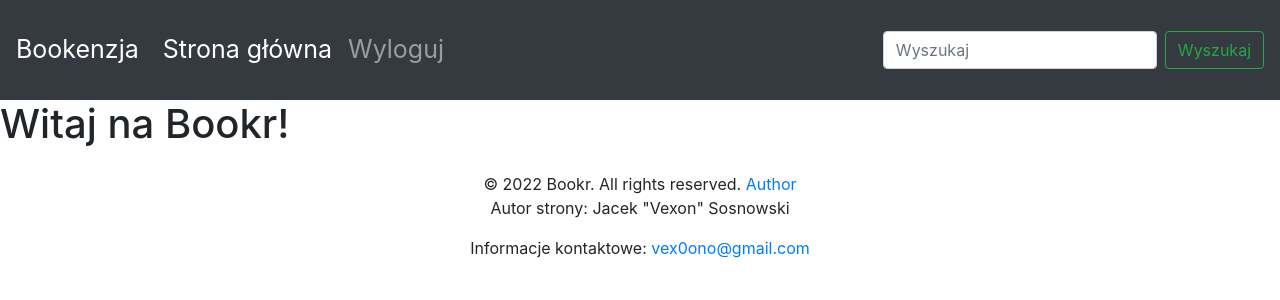
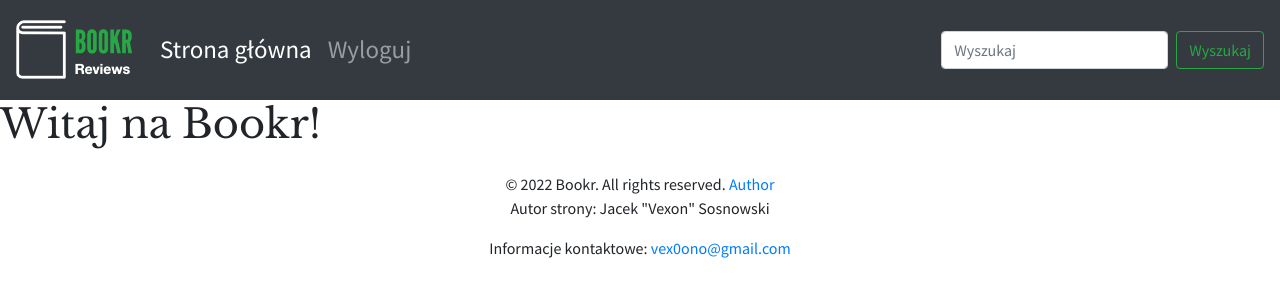
Before and after one commit to Vex0on/PSI_Bookr, a Django app: template bookrApp/reviews/templates/base.html in a window 1280 px wide. Shown: the top 300 px of the page. Run offline with Django 3.2, Linux system fonts and the light colour scheme; the template is opened without the code that fills it, so the values that code supplies are empty; some libraries are stand-ins or nearby versions.

Commit message:
Serving Static Files
- Create static directory in project & reviews app
- Add page logo to base.html in header
- Move css to static/main.css from base.html
- Add .gitignore

```diff
--- a/bookrApp/bookrApp/settings.py
+++ b/bookrApp/bookrApp/settings.py
@@ -119,3 +119,6 @@
 # https://docs.djangoproject.com/en/3.0/howto/static-files/
 
 STATIC_URL = '/static/'
+STATICFILES_DIRS = [
+    os.path.join(BASE_DIR, 'static')
+]
--- /dev/null
+++ b/bookrApp/reviews/static/main.css
@@ -0,0 +1,22 @@
+.navbar {
+    min-height: 100px;
+    font-size: 25px;
+}
+
+.navbar-brand {
+    font-size: 25px;
+}
+
+.navbar-brand > img {
+    height: 60px;
+}
+
+body {
+    font-family: 'Source Sans Pro', sans-serif;
+    background-color: #e6efe8
+    color: #393939;
+}
+
+h1, h2, h3, h4, h5, h6 {
+    font-family: 'Libre Baskerville', serif;
+}
--- a/bookrApp/reviews/templates/base.html
+++ b/bookrApp/reviews/templates/base.html
@@ -1,53 +1,3 @@
-<!DOCTYPE html>
-<html lang="pl">
-<head>
-    <meta charset="UTF-8">
-    <meta name="viewport" content="width=device-width, initial scale=1, shrink-to-fit=no">
-    <link rel="stylesheet" href="https://stackpath.bootstrapcdn.com/bootstrap/4.4.1/css/bootstrap.min.css"
-          integrity="sha384-Vkoo8x4CGsO3+Hhxv8T/Q5PaXtkKtu6ug5TOeNV6gBiFeWPGFN9MuhOf23Q9Ifjh" crossorigin="anonymous">
-    <title>Bookenzja</title>
-    <style type="text/css">
-      .navbar {
-        min-height: 100px;
-        font-size: 25px;
-      }
-      .navbar-brand {
-        font-size: 25px;
-      }
-    </style>
-  </head>
-    <body>
-        <nav class="navbar navbar-expand-sm navbar-dark bg-dark sticky-top">
-          <a class="navbar-brand" href="/">Bookenzja</a>
-          <button class="navbar-toggler" type="button" data-toggle="collapse" data-target="#navbarSupportedContent" aria-controls="navbarSupportedContent" aria-expanded="false" aria-label="Toggle navigation">
-            <span class="navbar-toggler-icon"></span>
-          </button>
-          <div class="collapse navbar-collapse" id="navbarSupportedContent">
-            <ul class="navbar-nav mr-auto">
-              <li class="nav-item active">
-                <a class="nav-link" href="/books/">Strona główna <span class="sr-only">(current)</span></a>
-              </li>
-              <li class="nav-item">
-                <a class="nav-link" href="#">Wyloguj</a>
-              </li>
-            </ul>
-            <form class="form-inline my-2 my-lg-0">
-              <input class="form-control mr-sm-2" type="search" placeholder="Wyszukaj" aria-label="Search">
-              <button class="btn btn-outline-success my-2 my-sm-0" type="submit">Wyszukaj</button>
-            </form>
-          </div>
-        </nav>
-         {% block content %}
-        <h1>Witaj na Bookr!</h1>
-        {% endblock %}
-  <!-- Copyright -->
-  <footer class="page-footer font-small blue">
-    <div class="footer-copyright text-center py-3">© 2022 Bookr. All rights reserved.
-      <a href="https://www.facebook.com/JacekVexonSosnowski"> Author</a>
-      <p>Autor strony: Jacek "Vexon" Sosnowski</p>
-      <p>Informacje kontaktowe: <a href="mailto:vex0ono@gmail.com">vex0ono@gmail.com</a></p>
-    </div>
-  </footer>
-  <!-- Copyright -->
-  </body>
-</html>
+{% extends 'base.html' %}
+{% load static %}
+{% block brand %}<img src="{% static 'logo.png' %}">{% endblock %}
--- a/bookrApp/reviews/views.py
+++ b/bookrApp/reviews/views.py
@@ -1,5 +1,4 @@
 from django.shortcuts import render, get_object_or_404
-from django.http import HttpResponse
 from .models import Book, Review
 from .utils import average_rating
 
--- /dev/null
+++ b/bookrApp/templates/base.html
@@ -0,0 +1,49 @@
+<!DOCTYPE html>
+{% load static %}
+<html lang="pl">
+<head>
+    <meta charset="UTF-8">
+    <meta name="viewport" content="width=device-width, initial scale=1, shrink-to-fit=no">
+    <link rel="stylesheet" href="https://stackpath.bootstrapcdn.com/bootstrap/4.4.1/css/bootstrap.min.css"
+          integrity="sha384-Vkoo8x4CGsO3+Hhxv8T/Q5PaXtkKtu6ug5TOeNV6gBiFeWPGFN9MuhOf23Q9Ifjh" crossorigin="anonymous">
+    <link rel="stylesheet" href="https://cdnjs.cloudflare.com/ajax/libs/font-awesome/4.7.0/css/font-awesome.min.css">
+
+    <title>Bookr</title>
+    <link rel="stylesheet" href="{% static 'main.css' %}">
+    <link rel="stylesheet" href="https://fonts.googleapis.com/css?family=Libre+Baskerville|Source+Sans+Pro&display=swap">
+  </head>
+    <body>
+        <nav class="navbar navbar-expand-sm navbar-dark bg-dark sticky-top">
+          <a class="navbar-brand" href="/"><img src="{% static 'logo.png' %}"></a>
+          <button class="navbar-toggler" type="button" data-toggle="collapse" data-target="#navbarSupportedContent" aria-controls="navbarSupportedContent" aria-expanded="false" aria-label="Toggle navigation">
+            <span class="navbar-toggler-icon"></span>
+          </button>
+          <div class="collapse navbar-collapse" id="navbarSupportedContent">
+            <ul class="navbar-nav mr-auto">
+              <li class="nav-item active">
+                <a class="nav-link" href="/books/">Strona główna <span class="sr-only">(current)</span></a>
+              </li>
+              <li class="nav-item">
+                <a class="nav-link" href="#">Wyloguj</a>
+              </li>
+            </ul>
+            <form class="form-inline my-2 my-lg-0">
+              <input class="form-control mr-sm-2" type="search" placeholder="Wyszukaj" aria-label="Search">
+              <button class="btn btn-outline-success my-2 my-sm-0" type="submit">Wyszukaj</button>
+            </form>
+          </div>
+        </nav>
+         {% block content %}
+        <h1>Witaj na Bookr!</h1>
+        {% endblock %}
+  <!-- Copyright -->
+  <footer class="page-footer font-small blue">
+    <div class="footer-copyright text-center py-3">© 2022 Bookr. All rights reserved.
+      <a href="https://www.facebook.com/JacekVexonSosnowski"> Author</a>
+      <p>Autor strony: Jacek "Vexon" Sosnowski</p>
+      <p>Informacje kontaktowe: <a href="mailto:vex0ono@gmail.com">vex0ono@gmail.com</a></p>
+    </div>
+  </footer>
+  <!-- Copyright -->
+  </body>
+</html>
```
Also changed, not shown: bookrApp/reviews/static/logo.png (added), bookrApp/static/logo.png (added), 1 other file.
